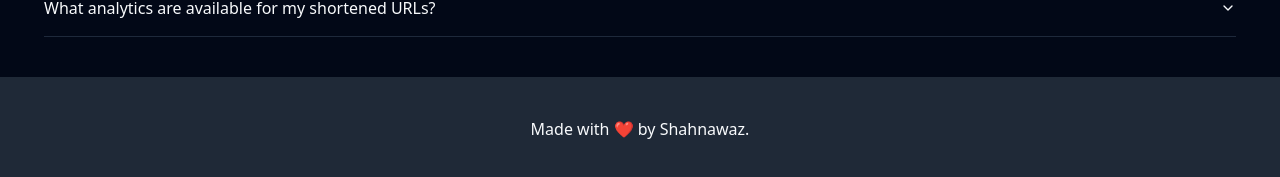
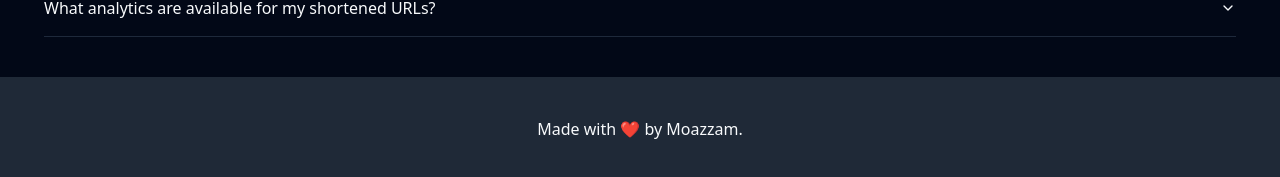
Before and after one commit to Moazzam6659/URL-Shortner, a React (Vite) app: page / in a window 1280 px wide. Shown: the part 1337-1514 px from the top of the page. Built offline with nearby package versions, Linux system fonts and the light colour scheme.

Commit message:
Change footer name from Shahnawaz to Moazzam

```diff
--- a/src/components/Footer.jsx
+++ b/src/components/Footer.jsx
@@ -1,5 +1,5 @@
 const Footer = () => {
-  return <div className='p-10 text-center bg-gray-800 mt-10'>Made with ❤ by Shahnawaz.</div>
+  return <div className='p-10 text-center bg-gray-800 mt-10'>Made with ❤ by Moazzam.</div>
 }
 
 export default Footer
```
